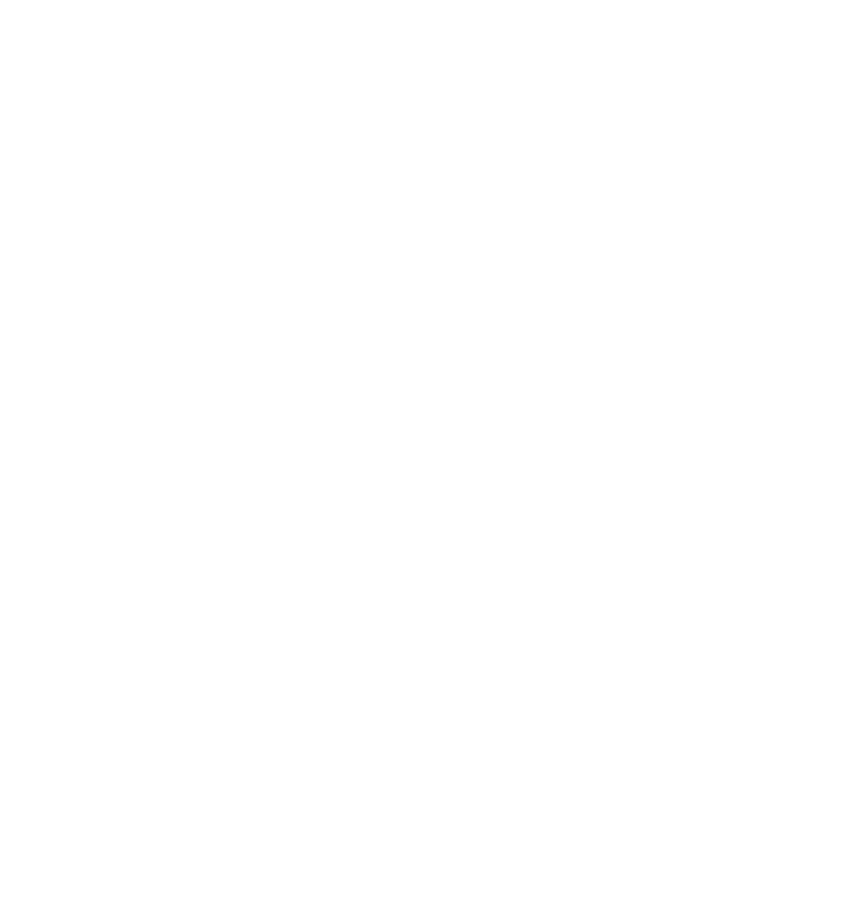
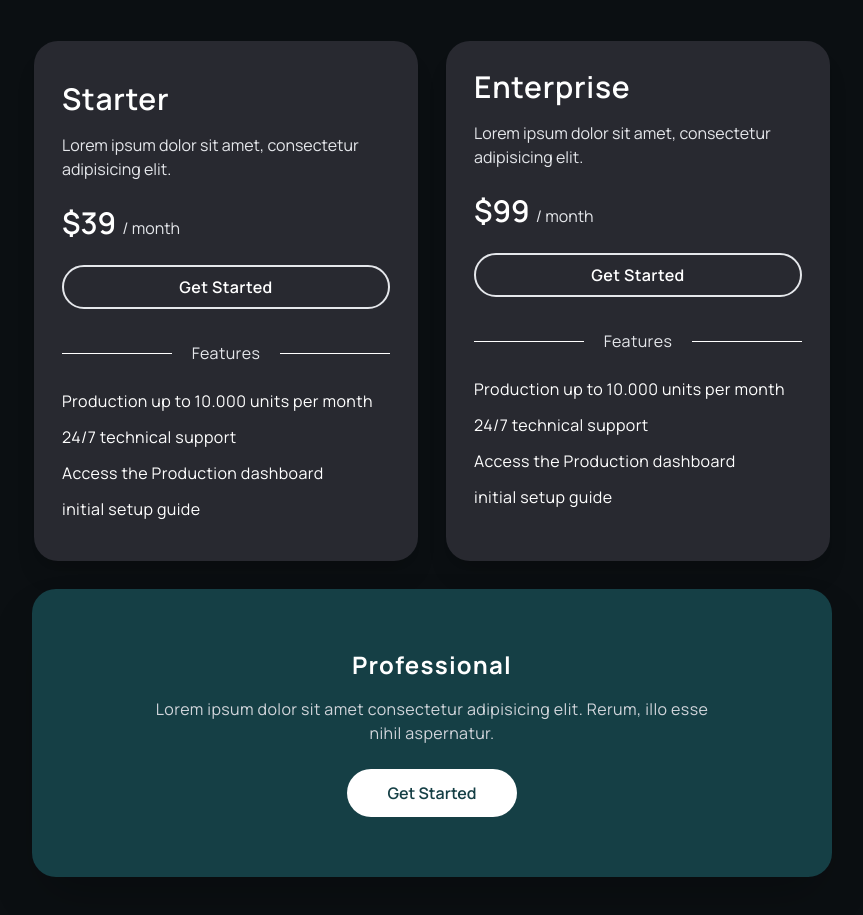
Before and after one commit to rundweb/rundmost, a React (Vite) app: page / in a window 1280 px wide. Shown: the part 2560-3475 px from the top of the page, without its empty margins (208-1071 px from the left). Before the commit the page ends 2357 px from the top, so only its background shows below. Built offline with nearby package versions, Linux system fonts and the light colour scheme.

Commit message:
done benefits

```diff
--- a/src/App.jsx
+++ b/src/App.jsx
@@ -2,6 +2,7 @@ import BenefitsComponents from "./components/BenefitsComponents"
 import HomeComponents from "./components/HomeComponents"
 import HomeSwiperComponents from "./components/HomeSwiperComponents"
 import NavbarComponents from "./components/NavbarComponents"
+import PlantComponents from "./components/PlantComponents"
 import ServiceComponents from "./components/ServiceComponents"
 
 
@@ -13,6 +14,7 @@ const App = () => {
       <HomeSwiperComponents/>
       <ServiceComponents/>
       <BenefitsComponents/>
+      <PlantComponents/>
     </div>
   )
 }
--- /dev/null
+++ b/src/components/PlantComponents.jsx
@@ -0,0 +1,56 @@
+
+const PlantComponents = () => {
+  return (
+    <div className="bg-[#0B0F12]">
+      <div className="p-5 max-w-7xl m-auto w-full flex flex-col items-center justify-around py-14 gap-7 ">
+        <div className="flex flex-col text-center gap-3 items-center mb-5">
+            <h1 className="text-white font-bold text-2xl md:text-4xl lg:w-3/5">Tailored Plants for your manufacturing scale</h1>
+            <p className="text-gray-200 text-sm tracking-wide font-normal md:text-lg">Flexible pricing for any business size.</p>
+        </div>
+        <div className="flex flex-col gap-7 justify-around md:flex-row">
+            <div className="bg-black-primary rounded-3xl px-5 py-10 flex flex-col gap-4 shadow-xl max-w-96 lg:px-7">
+                <h1 className="text-xl text-white font-semibold tracking-wide md:text-3xl">Starter</h1>
+                <p className="text-gray-200 text-sm md:text-base">Lorem ipsum dolor sit amet, consectetur adipisicing elit.</p>
+                <h3 className="text-white text-2xl font-semibold mt-2 md:text-3xl">$39 <span className="text-gray-200 text-base font-normal">/ month</span></h3>
+                <a href="" className="w-full border-2 text-center p-2 rounded-3xl text-white font-semibold tracking-wide text-base my-2">Get Started</a>
+                <div className="flex flex-row gap-5 justify-between items-center my-2">
+                    <div className="w-full h-[1px] bg-white"></div>
+                    <p className="text-gray-200 tracking-wide text-base">Features</p>
+                    <div className="w-full h-[1px] bg-white"></div>
+                </div>
+                <div className="flex flex-col gap-3">
+                    <p className="flex items-center gap-3 text-white tracking-wide text-base">Production up to 10.000 units per month</p>
+                    <p className="flex items-center gap-3 text-white tracking-wide text-base">24/7 technical support</p>
+                    <p className="flex items-center gap-3 text-white tracking-wide text-base">Access the Production dashboard</p>
+                    <p className="flex items-center gap-3 text-white tracking-wide text-base">initial setup guide</p>
+                </div>
+            </div>
+            <div className="bg-black-primary rounded-3xl px-5 py-7 flex flex-col gap-4 shadow-xl max-w-96 lg:px-7">
+                <h1 className="text-xl text-white font-semibold tracking-wide md:text-3xl">Enterprise</h1>
+                <p className="text-gray-200 text-sm md:text-base">Lorem ipsum dolor sit amet, consectetur adipisicing elit.</p>
+                <h3 className="text-white text-2xl font-semibold mt-2 md:text-3xl">$99 <span className="text-gray-200 text-base font-normal">/ month</span></h3>
+                <a href="" className="w-full border-2 text-center p-2 rounded-3xl text-white font-semibold tracking-wide text-base my-2">Get Started</a>
+                <div className="flex flex-row gap-5 justify-between items-center my-2">
+                    <div className="w-full h-[1px] bg-white"></div>
+                    <p className="text-gray-200 tracking-wide text-base">Features</p>
+                    <div className="w-full h-[1px] bg-white"></div>
+                </div>
+                <div className="flex flex-col gap-3">
+                    <p className="flex items-center gap-3 text-white tracking-wide text-base">Production up to 10.000 units per month</p>
+                    <p className="flex items-center gap-3 text-white tracking-wide text-base">24/7 technical support</p>
+                    <p className="flex items-center gap-3 text-white tracking-wide text-base">Access the Production dashboard</p>
+                    <p className="flex items-center gap-3 text-white tracking-wide text-base">initial setup guide</p>
+                </div>
+            </div>
+        </div>
+        <div className="bg-black-secondary rounded-3xl shadow-2xl flex flex-col items-center justify-center text-center h-72 px-5 gap-4 max-w-[800px] w-full">
+            <h1 className="text-white font-bold tracking-wider text-xl md:text-2xl">Professional</h1>
+            <p className="text-sm tracking-wide text-gray-300 md:w-3/4 md:text-base">Lorem ipsum dolor sit amet consectetur adipisicing elit. Rerum, illo esse nihil aspernatur.</p>
+            <a href="" className="bg-white text-black-secondary rounded-3xl px-10 py-3 font-semibold mt-2">Get Started</a>
+        </div>
+      </div>
+    </div>
+  )
+}
+
+export default PlantComponents
```
